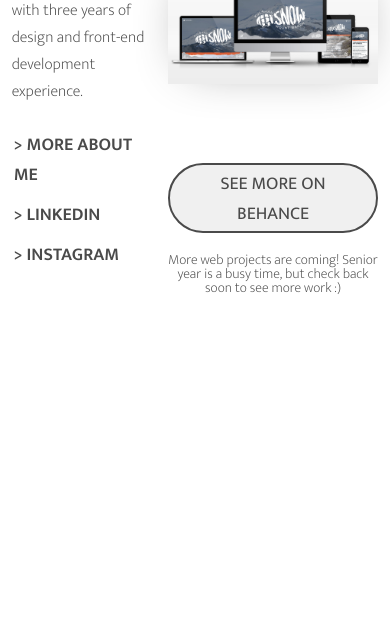
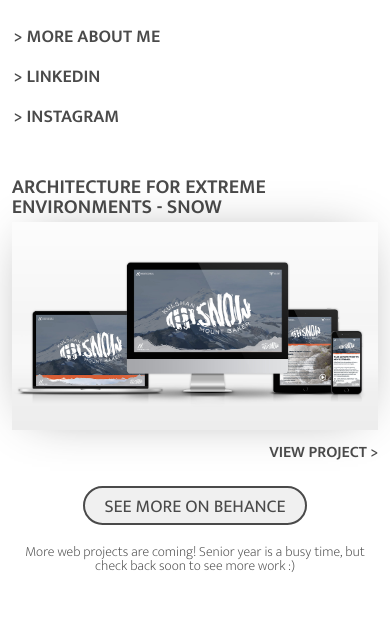
Before and after one commit to kellireut/kellireut.github.io, a website: page index.html in a window 390 px wide. Shown: the part 252-875 px from the top of the page. Before the commit the page ends 844 px from the top, so only its background shows below. Drawn offline with nearby package versions, Linux system fonts and the light colour scheme; files that its build step writes are made by us from their sources.

Commit message:
Make home responsive

```diff
--- a/assets/styles/_home.scss
+++ b/assets/styles/_home.scss
@@ -4,13 +4,22 @@ main.project {
     justify-content: space-around;
     max-width: 1300px;
     margin: 0 auto;
-    & > *:first-child {
-        flex-basis: 40%;
+    .column1 {
+        flex: 1 1;
         padding: 0 3vw;
     }
-    & > *:last-child {
-        flex-basis: 60%;
+    .column2 {
+        flex: 3 1;
         padding: 0 3vw;
+    }
+    @media (max-width: 700px) {
+        display: block;
+        .column1 {
+            width: 100%;
+        }
+        .column2 {
+            width: 100%;
+        }
     }
 }
 
@@ -32,13 +41,13 @@ main.project {
 }
 
 .project-list {
+    margin-bottom: 50px;
     .project-title {
         margin-bottom: 5px;
     }
     .project-image {
         width: 100%;
         height: auto;
-        margin-bottom: 50px;
     }
     .project {
         transition: all 0.3s ease;
@@ -48,6 +57,12 @@ main.project {
                 color: $teal;
             }
         }
+    }
+    .project-link {
+        text-align: right;
+        text-transform: uppercase;
+        font-size: 16px;
+        font-weight: 600;
     }
 }
 
--- a/index.html
+++ b/index.html
@@ -6,7 +6,7 @@
     <meta name="viewport" content="width=device-width, initial-scale=1.0">
     <meta http-equiv="X-UA-Compatible" content="ie=edge">
 
-    <link rel="shortcut icon" type="image/png" href="/favicon.png" />
+    <link rel="shortcut icon" type="image/png" href="favicon.ico" />
     <link rel="stylesheet" href="assets/styles/style.css">
     <link href="https://fonts.googleapis.com/css?family=Mukta:200,300,400,500,600,700,800" rel="stylesheet">
 
@@ -63,6 +63,7 @@
                     <a href="pages/aee.html">
                         <h2 class="heading_secondary project-title">Architecture for Extreme Environments - Snow</h2>
                         <img src="assets/images/devices/AEE-devices.jpg" alt="" class="project-image">
+                        <p class="project-link">View project ></p>
                     </a>
                 </li>
                 <!-- <li class="project">
```
